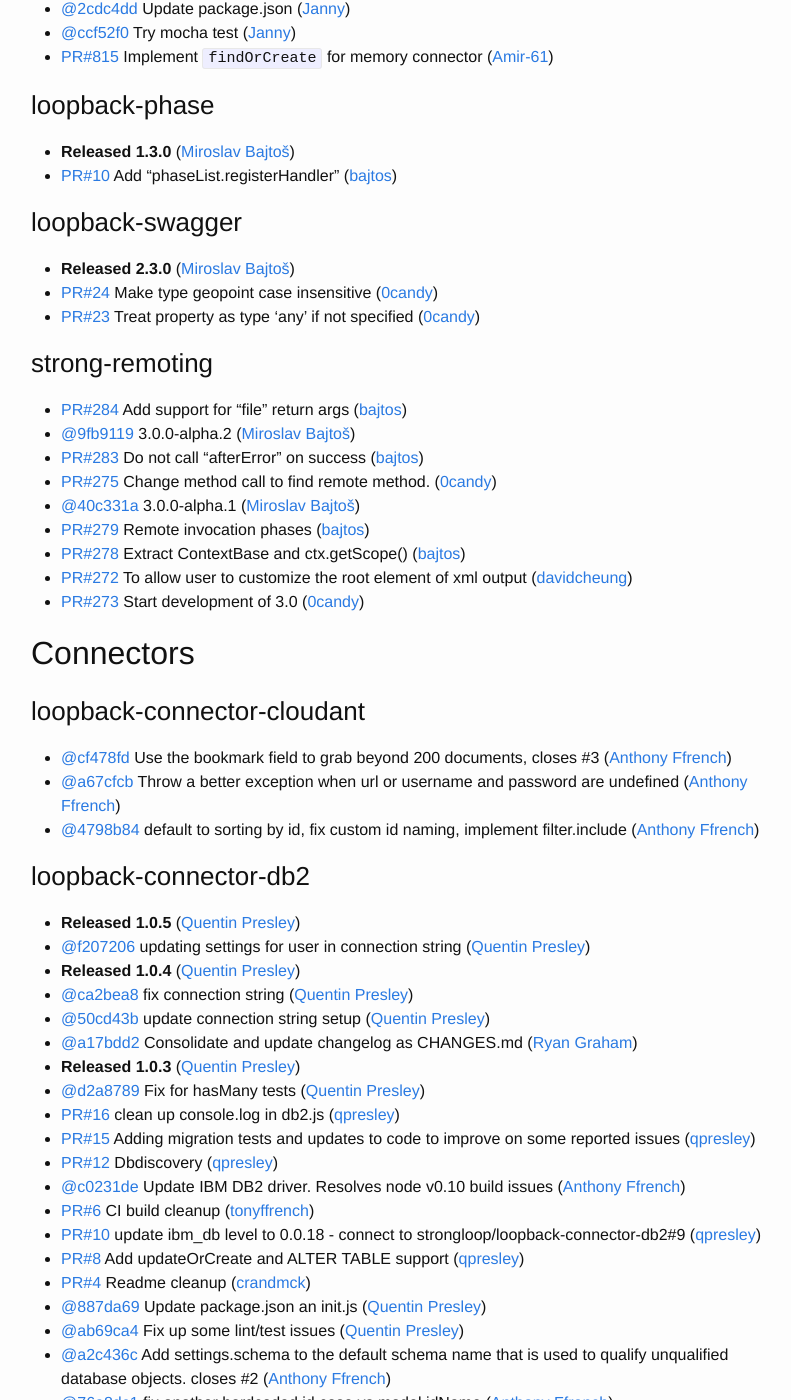
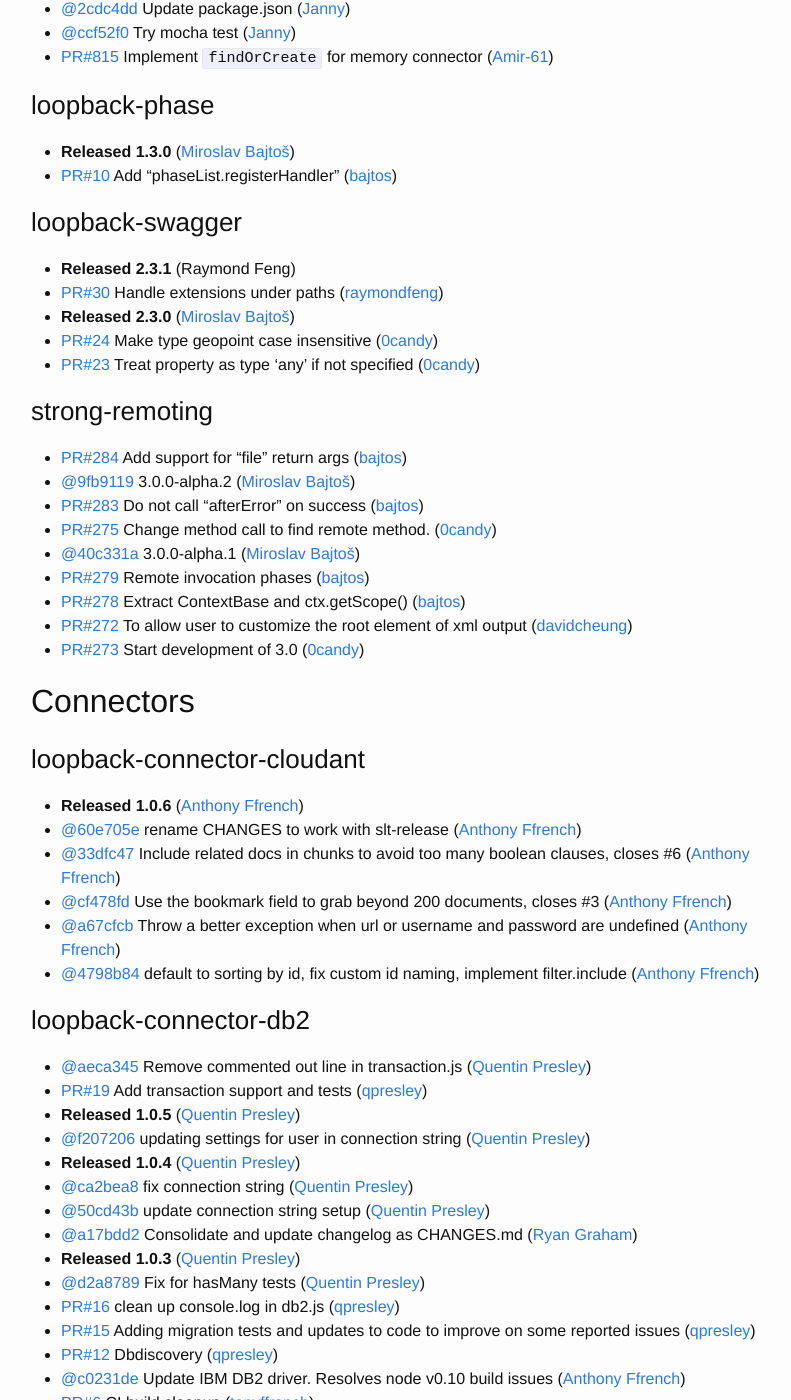
Before and after one commit to strongloop/loopback, a Jekyll site: the page built from index.md, in a window 1280 px wide and 1400 px high, scrolled down 1730 px. Shown: the whole window, without its empty margins (239-1030 px from the left). Built offline with Jekyll 4.4.1, drawn with Linux system fonts in a browser that asks for light colours; some of the changed text lies outside the part shown.

Commit message:
Update changelog

```diff
--- a/index.md
+++ b/index.md
@@ -79,6 +79,8 @@
 
 
 ### loopback-swagger
+ * **Released 2.3.1** (Raymond Feng)
+ * [PR#30](https://github.com/strongloop/loopback-swagger/pull/30) Handle extensions under paths ([raymondfeng](https://github.com/raymondfeng))
  * **Released 2.3.0** ([Miroslav Bajtoš](https://github.com/bajtos))
  * [PR#24](https://github.com/strongloop/loopback-swagger/pull/24) Make type geopoint case insensitive ([0candy](https://github.com/0candy))
  * [PR#23](https://github.com/strongloop/loopback-swagger/pull/23) Treat property as type 'any' if not specified ([0candy](https://github.com/0candy))
@@ -100,12 +102,17 @@
 ## Connectors
 
 ### loopback-connector-cloudant
+ * **Released 1.0.6** ([Anthony Ffrench](https://github.com/tonyffrench))
+ * [@60e705e](https://github.com/strongloop/loopback-connector-cloudant/commit/60e705ed4f720ae940952f9418d76f236b67112a) rename CHANGES to work with slt-release ([Anthony Ffrench](https://github.com/tonyffrench))
+ * [@33dfc47](https://github.com/strongloop/loopback-connector-cloudant/commit/33dfc47e6254f9b1c7b7736a59e5aef7eb1836c1) Include related docs in chunks to avoid too many boolean clauses, closes #6 ([Anthony Ffrench](https://github.com/tonyffrench))
  * [@cf478fd](https://github.com/strongloop/loopback-connector-cloudant/commit/cf478fda2027308bc3699b080581c9b3c0399d1e) Use the bookmark field to grab beyond 200 documents, closes #3 ([Anthony Ffrench](https://github.com/tonyffrench))
  * [@a67cfcb](https://github.com/strongloop/loopback-connector-cloudant/commit/a67cfcb1c05bc7c1ade96ac107db0d4e1657c387) Throw a better exception when url or username and password are undefined ([Anthony Ffrench](https://github.com/tonyffrench))
  * [@4798b84](https://github.com/strongloop/loopback-connector-cloudant/commit/4798b843ea501a0f0ac5bff7319827766e87c0f4) default to sorting by id, fix custom id naming, implement filter.include ([Anthony Ffrench](https://github.com/tonyffrench))
 
 
 ### loopback-connector-db2
+ * [@aeca345](https://github.com/strongloop/loopback-connector-db2/commit/aeca3458dac2f2a5fab081cfd1802ab14eb6216d) Remove commented out line in transaction.js ([Quentin Presley](https://github.com/qpresley))
+ * [PR#19](https://github.com/strongloop/loopback-connector-db2/pull/19) Add transaction support and tests ([qpresley](https://github.com/qpresley))
  * **Released 1.0.5** ([Quentin Presley](https://github.com/qpresley))
  * [@f207206](https://github.com/strongloop/loopback-connector-db2/commit/f20720628ad36ec74308c079ce4d71f1f3bd98d3) updating settings for user in connection string ([Quentin Presley](https://github.com/qpresley))
  * **Released 1.0.4** ([Quentin Presley](https://github.com/qpresley))
@@ -139,6 +146,7 @@
 
 
 ### loopback-connector-mssql
+ * **Released 2.5.0** (Raymond Feng)
  * **Released 2.4.1** ([Miroslav Bajtoš](https://github.com/bajtos))
  * [@1a00250](https://github.com/strongloop/loopback-connector-mssql/commit/1a00250e375c2c396ebb8b4931083d17cfce6da0) Remove sl-blip from dependencies ([Miroslav Bajtoš](https://github.com/bajtos))
  * **Released 2.4.0** ([Raymond Feng](https://github.com/raymondfeng))
@@ -154,6 +162,9 @@
 
 
 ### loopback-connector-oracle
+ * **Released 2.4.1** (Raymond Feng)
+ * [@1f93047](https://github.com/strongloop/loopback-connector-oracle/commit/1f930471cec6a394ed92639f137b4fb2d610a591) Remove license check (Raymond Feng)
+ * **Released 2.4.0** (Raymond Feng)
  * **Released 2.3.1** ([Miroslav Bajtoš](https://github.com/bajtos))
  * [@3e08c96](https://github.com/strongloop/loopback-connector-oracle/commit/3e08c96e117aa42662c0ca6a7619c3c29e07dae9) Remove sl-blip from dependencies ([Miroslav Bajtoš](https://github.com/bajtos))
  * [PR#57](https://github.com/strongloop/loopback-connector-oracle/pull/57) Add NOTICE ([raymondfeng](https://github.com/raymondfeng))
@@ -193,6 +204,8 @@
 
 
 ### loopback-connector-soap
+ * **Released 2.4.0** (Raymond Feng)
+ * [@dfae045](https://github.com/strongloop/loopback-connector-soap/commit/dfae045320100c60689f9137a750ce655825222a) Upgrade deps and remove license check (Raymond Feng)
  * **Released 2.3.1** ([Miroslav Bajtoš](https://github.com/bajtos))
  * [@bbf366f](https://github.com/strongloop/loopback-connector-soap/commit/bbf366f0457811411e83c70f0918fa7f011b05b3) Remove sl-blip from dependencies ([Miroslav Bajtoš](https://github.com/bajtos))
  * [PR#33](https://github.com/strongloop/loopback-connector-soap/pull/33) Add new example location to README.md ([superkhau](https://github.com/superkhau))
@@ -242,6 +255,8 @@
 
 
 ### loopback-component-oauth2
+ * **Released 2.4.0** (Raymond Feng)
+ * [@cfd2fb4](https://github.com/strongloop/loopback-component-oauth2/commit/cfd2fb4b9c0891dca0973c4ad9e2efc987b1b6ed) Remove license check (Raymond Feng)
  * **Released 2.3.7** ([Miroslav Bajtoš](https://github.com/bajtos))
  * [@4abd4b0](https://github.com/strongloop/loopback-component-oauth2/commit/4abd4b04e2c3cc5ff4cf983c9efd38f2a1f7b061) Remove sl-blip from dependencies ([Miroslav Bajtoš](https://github.com/bajtos))
 
```
Also changed, not shown: other parts of index.md (+1 -1 lines).
